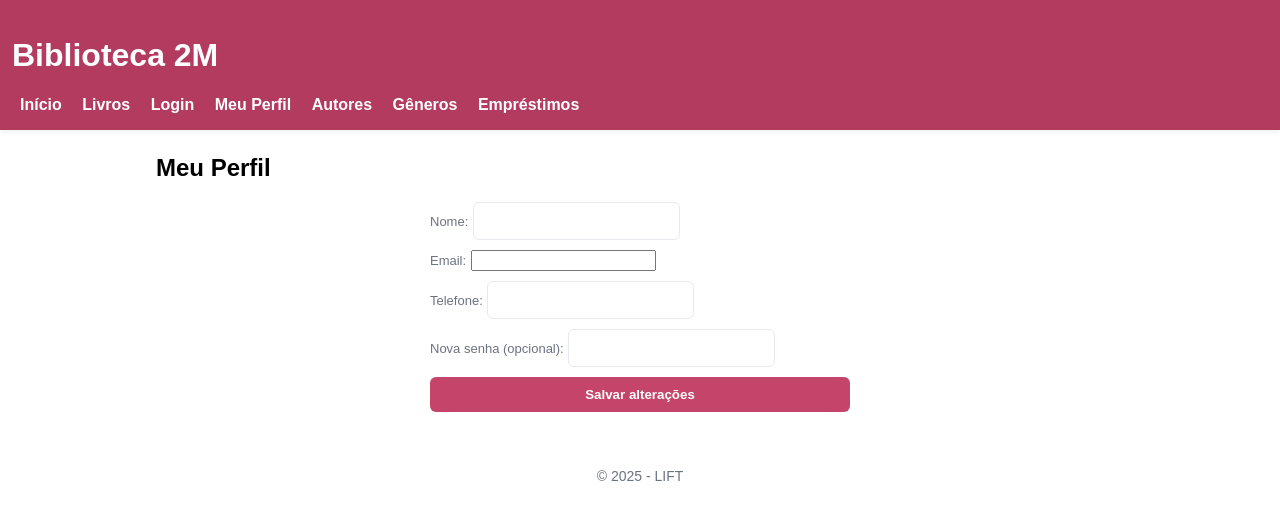
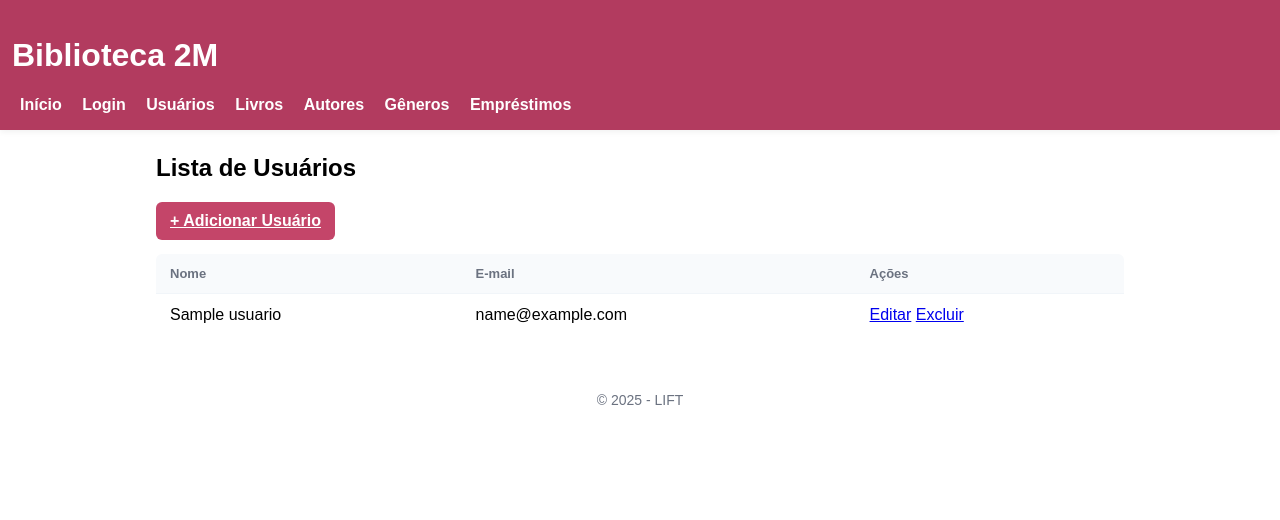
Before and after one commit to LiviaVolieari/Biblioteca---Banco-de-Dados, a Flask app: page /usuarios/ in a window 1280 px wide. Shown: the top 520 px of the page. Run offline with Flask 3, Linux system fonts and the light colour scheme; the visitor is signed in with stand-in values (Sample User, id 1); tables that the repository leaves empty hold one stand-in row (values such as "Sample post"); some libraries are stand-ins or nearby versions.

Commit message:
crud usuarios

```diff
--- a/config/__init__.py
+++ b/config/__init__.py
@@ -42,15 +42,15 @@
 from controllers.main.routes import main_bp
 from controllers.auth.routes import auth_bp
 from controllers.livro.routes import livro_bp
-from controllers.usuario.routes import usuario_bp
 from controllers.autor.routes import autor_bp
 from controllers.genero.routes import genero_bp
 from controllers.emprestimo.routes import emprestimo_bp
+from controllers.usuario.routes import usuario_bp
 
+app.register_blueprint(usuario_bp, url_prefix='/usuarios')
 app.register_blueprint(main_bp)
 app.register_blueprint(auth_bp, url_prefix='/auth')
 app.register_blueprint(livro_bp, url_prefix='/livros')
-app.register_blueprint(usuario_bp, url_prefix='/usuarios')
 app.register_blueprint(autor_bp, url_prefix='/autores')
 app.register_blueprint(genero_bp, url_prefix='/generos')
 app.register_blueprint(emprestimo_bp, url_prefix='/emprestimos')
--- a/controllers/usuario/routes.py
+++ b/controllers/usuario/routes.py
@@ -1,112 +1,113 @@
-# from flask import Blueprint, render_template, request, redirect, url_for, flash, session
-# from config import mysql
-# from werkzeug.security import generate_password_hash
-
-
-# usuario_bp = Blueprint('usuario', __name__)
-
-
-# @usuario_bp.route('/usuario', methods=['GET'])
-# def perfil_usuario():
-#     user_id = session.get('user_id')
-
-
-#     if not user_id:
-#         flash('Você precisa estar logado para acessar seu perfil.', 'warning')
-#         return redirect(url_for('login'))
-
-
-#     cursor = mysql.connection.cursor(dictionary=True)
-#     cursor.execute('SELECT * FROM usuario WHERE id = %s', (user_id,))
-#     usuario = cursor.fetchone()
-#     cursor.close()
-
-
-#     if not usuario:
-#         flash('Usuário não encontrado.', 'danger')
-#         return redirect(url_for('login'))
-
-
-#     return render_template('usuario.html', usuario=usuario)
-
-
-
-
-# @usuario_bp.route('/usuario/atualizar', methods=['POST'])
-# def atualizar_usuario():
-#     user_id = session.get('user_id')
-#     if not user_id:
-#         flash('Você precisa estar logado para atualizar suas informações.', 'warning')
-#         return redirect(url_for('login'))
-
-
-#     nome = request.form['nome']
-#     email = request.form['email']
-#     telefone = request.form.get('telefone')
-#     senha = request.form.get('senha')
-
-
-#     cursor = mysql.connection.cursor()
-
-
-#     if senha:
-#         senha_hash = generate_password_hash(senha)
-#         cursor.execute(
-#             'UPDATE usuario SET nome=%s, email=%s, telefone=%s, senha_hash=%s WHERE id=%s',
-#             (nome, email, telefone, senha_hash, user_id)
-#         )
-#     else:
-#         cursor.execute(
-#             'UPDATE usuario SET nome=%s, email=%s, telefone=%s WHERE id=%s',
-#             (nome, email, telefone, user_id)
-#         )
-
-
-#     mysql.connection.commit()
-#     cursor.close()
-
-
-#     flash('Informações atualizadas com sucesso!', 'success')
-#     return redirect(url_for('usuario.perfil_usuario'))
-
-
-
-
-from flask import Blueprint, render_template, request, redirect, url_for, flash, session
+from flask import Blueprint, render_template, request, redirect, url_for, flash, current_app
+from config import mysql
 
 usuario_bp = Blueprint('usuario_bp', __name__)
 
+@usuario_bp.route('/')
+def view_usuarios():
+    if not mysql:
+        flash('Atenção: conexão com o banco de dados indisponível.', 'warning')
+        return render_template('view_usuarios.html', usuarios=[])
 
-@usuario_bp.route('/', methods=['GET'])
-def usuarios():
-    """Exibe o perfil do usuário baseado na sessão.
+    cursor = mysql.connection.cursor()
+    cursor.execute("SELECT id, nome, email FROM usuarios ORDER BY nome ASC;")
+    usuarios = cursor.fetchall()
+    cursor.close()
+    return render_template('view_usuarios.html', usuarios=usuarios)
 
-    Nota: o login atual armazena o nome do usuário em `session['usuario']`.
-    Aqui fazemos uma verificação simples na sessão e renderizamos o template
-    `usuario.html`. Se for necessário, pode-se reintroduzir acesso ao banco
-    para consultar dados completos do usuário pelo id.
-    """
-    usuario = session.get('usuario')
+@usuario_bp.route('/add', methods=['GET', 'POST'])
+def add_usuario():
+    if not mysql:
+        flash('Erro: conexão com o banco de dados indisponível. Não é possível adicionar usuários.', 'danger')
+        return render_template('add_usuario.html')
+
+    if request.method == 'POST':
+        try:
+            nome = request.form['nome']
+            email = request.form['email']
+            senha = request.form['senha']
+
+            cursor = mysql.connection.cursor()
+            cursor.execute("""
+                INSERT INTO usuarios (nome, email, senha)
+                VALUES (%s, %s, %s)
+            """, (nome, email, senha))
+            mysql.connection.commit()
+            cursor.close()
+            flash('Usuário adicionado com sucesso!', 'success')
+            return redirect(url_for('usuario_bp.view_usuarios'))
+
+        except Exception as e:
+            try:
+                mysql.connection.rollback()
+            except:
+                pass
+            flash('Erro ao adicionar usuário: ' + str(e), 'danger')
+            return render_template('add_usuario.html')
+
+    return render_template('add_usuario.html')
+
+@usuario_bp.route('/edit/<int:id>', methods=['GET', 'POST'])
+def edit_usuario(id):
+    if not mysql:
+        flash('Erro: conexão com o banco de dados indisponível.', 'danger')
+        return redirect(url_for('usuario_bp.view_usuarios'))
+
+    cursor = mysql.connection.cursor()
+    cursor.execute("SELECT id, nome, email, senha FROM usuarios WHERE id = %s;", (id,))
+    usuario = cursor.fetchone()
+
     if not usuario:
-        flash('Você precisa estar logado para acessar seu perfil.', 'warning')
-        return redirect(url_for('auth_bp.login'))
+        flash('Usuário não encontrado.', 'warning')
+        cursor.close()
+        return redirect(url_for('usuario_bp.view_usuarios'))
 
-    return render_template('usuario.html', usuario=usuario)
+    if request.method == 'POST':
+        try:
+            nome = request.form['nome']
+            email = request.form['email']
+            senha = request.form['senha']
 
+            cursor.execute("""
+                UPDATE usuarios
+                SET nome = %s, email = %s, senha = %s
+                WHERE id = %s
+            """, (nome, email, senha, id))
 
+            mysql.connection.commit()
+            cursor.close()
+            flash('Usuário atualizado com sucesso!', 'success')
+            return redirect(url_for('usuario_bp.view_usuarios'))
 
-@usuario_bp.route('/atualizar', methods=['POST'])
-def atualizar():
-    """Atualização simples do perfil (placeholder).
+        except Exception as e:
+            try:
+                mysql.connection.rollback()
+            except:
+                pass
+            flash('Erro ao atualizar usuário: ' + str(e), 'danger')
+            return render_template('edit_usuario.html', usuario=usuario)
 
-    Neste momento apenas valida a sessão e redireciona de volta ao perfil com
-    uma mensagem de sucesso. Se quiser persistir alterações, reintroduzir
-    a lógica de acesso ao banco (`config.mysql`) e validações.
-    """
-    usuario = session.get('usuario')
-    if not usuario:
-        flash('Você precisa estar logado para atualizar suas informações.', 'warning')
-        return redirect(url_for('auth_bp.login'))
+    cursor.close()
+    return render_template('edit_usuario.html', usuario=usuario)
 
-    flash('Informações atualizadas com sucesso!', 'success')
-    return redirect(url_for('usuario_bp.usuarios'))
+@usuario_bp.route('/delete/<int:id>')
+def delete_usuario(id):
+    if not mysql:
+        flash('Erro: conexão com o banco de dados indisponível.', 'danger')
+        return redirect(url_for('usuario_bp.view_usuarios'))
+
+    try:
+        cursor = mysql.connection.cursor()
+        cursor.execute("DELETE FROM usuarios WHERE id = %s", (id,))
+        mysql.connection.commit()
+        cursor.close()
+        flash('Usuário removido com sucesso!', 'info')
+
+    except Exception as e:
+        try:
+            mysql.connection.rollback()
+        except:
+            pass
+        flash('Erro ao remover usuário: ' + str(e), 'danger')
+
+    return redirect(url_for('usuario_bp.view_usuarios'))
--- a/templates/base.html
+++ b/templates/base.html
@@ -10,12 +10,13 @@
         <h1>Biblioteca 2M</h1>
         <nav>
             <a href="{{ url_for('main_bp.index') }}">Início</a>
+            <a href="{{ url_for('auth_bp.login') }}">Login</a>
+            <a href="{{ url_for('usuario_bp.view_usuarios') }}">Usuários</a>
             <a href="{{ url_for('livro_bp.view_livros') }}">Livros</a>
-            <a href="{{ url_for('auth_bp.login') }}">Login</a>
-            <a href="{{ url_for('usuario_bp.usuarios') }}">Meu Perfil</a>
             <a href="{{ url_for('autor_bp.view_autores') }}">Autores</a>
             <a href="{{ url_for('genero_bp.view_generos') }}">Gêneros</a>
             <a href="{{ url_for('emprestimo_bp.view_emprestimos') }}">Empréstimos</a>
+
 
         </nav>
     </header>
--- a/templates/usuario.html
+++ /dev/null
@@ -1,38 +0,0 @@
-{% extends 'base.html' %}
-{% block title %}Meu Perfil{% endblock %}
-
-
-{% block content %}
-<div class="container mt-4">
-  <h2 class="mb-4">Meu Perfil</h2>
-
-
-  <form method="post" action="{{ url_for('usuarios.atualizar_usuario') }}">
-    <div class="mb-3">
-      <label class="form-label">Nome:</label>
-      <input type="text" class="form-control" name="nome" value="{{ usuario.nome }}" required>
-    </div>
-
-
-    <div class="mb-3">
-      <label class="form-label">Email:</label>
-      <input type="email" class="form-control" name="email" value="{{ usuario.email }}" required>
-    </div>
-
-
-    <div class="mb-3">
-      <label class="form-label">Telefone:</label>
-      <input type="text" class="form-control" name="telefone" value="{{ usuario.telefone or '' }}">
-    </div>
-
-
-    <div class="mb-3">
-      <label class="form-label">Nova senha (opcional):</label>
-      <input type="password" class="form-control" name="senha">
-    </div>
-
-
-    <button type="submit" class="btn btn-primary">Salvar alterações</button>
-  </form>
-</div>
-{% endblock %}
--- /dev/null
+++ b/templates/view_usuarios.html
@@ -0,0 +1,30 @@
+{% extends "base.html" %}
+{% block title %}Usuários{% endblock %}
+{% block content %}
+<div class="container">
+    <h2>Lista de Usuários</h2>
+    <a href="{{ url_for('usuario_bp.add_usuario') }}" class="btn">+ Adicionar Usuário</a>
+
+    <table>
+        <thead>
+            <tr>
+                <th>Nome</th>
+                <th>E-mail</th>
+                <th>Ações</th>
+            </tr>
+        </thead>
+        <tbody>
+            {% for usuario in usuarios %}
+            <tr>
+                <td>{{ usuario.nome }}</td>
+                <td>{{ usuario.email }}</td>
+                <td>
+                    <a href="{{ url_for('usuario_bp.edit_usuario', id=usuario.id) }}">Editar</a>
+                    <a href="{{ url_for('usuario_bp.delete_usuario', id=usuario.id) }}" onclick="return confirm('Tem certeza que deseja excluir este usuário?')">Excluir</a>
+                </td>
+            </tr>
+            {% endfor %}
+        </tbody>
+    </table>
+</div>
+{% endblock %}
```
Also changed, not shown: templates/add_usuario.html (added, +19 -0 lines), templates/edit_usuario.html (added, +19 -0 lines).
